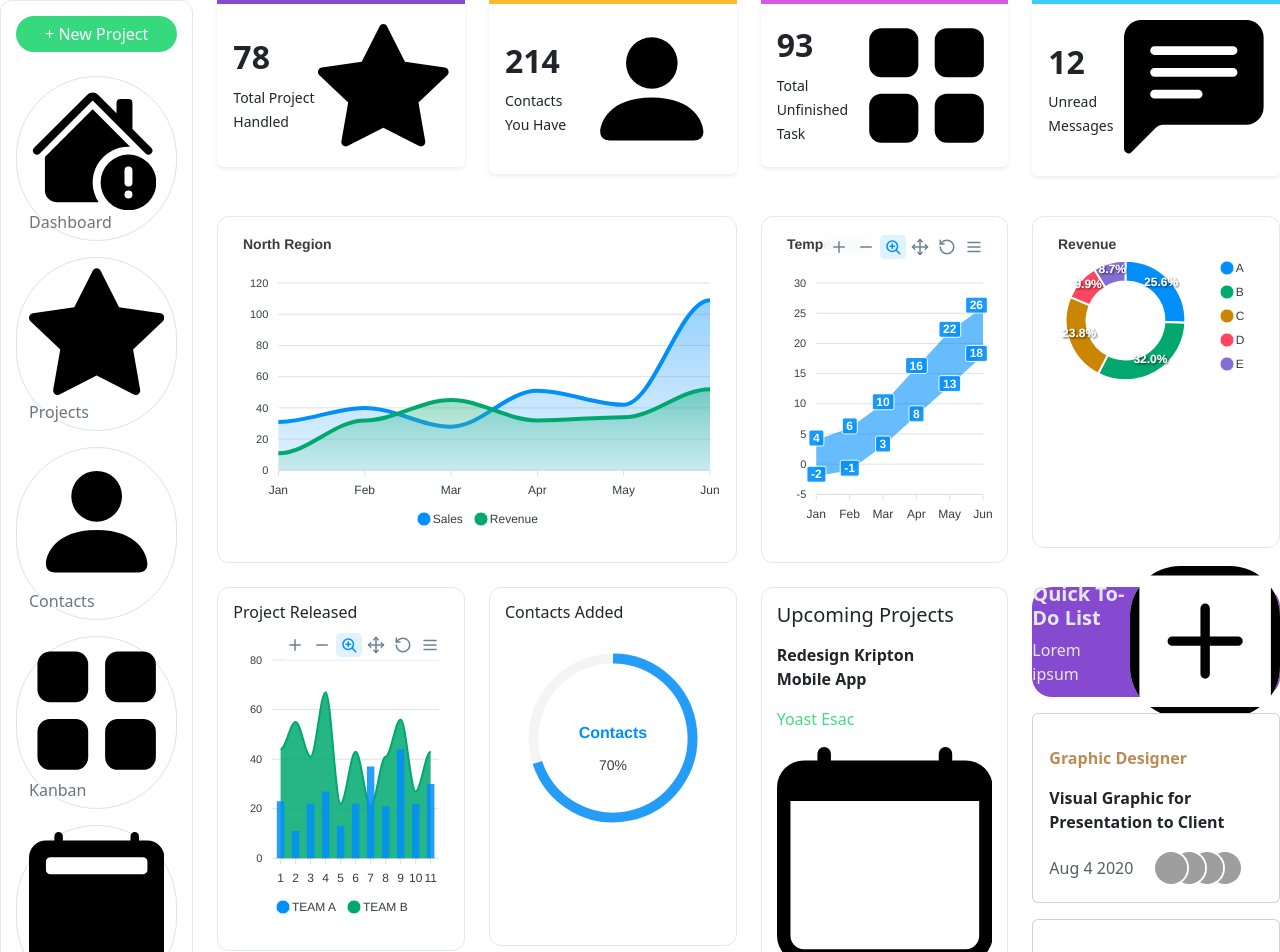
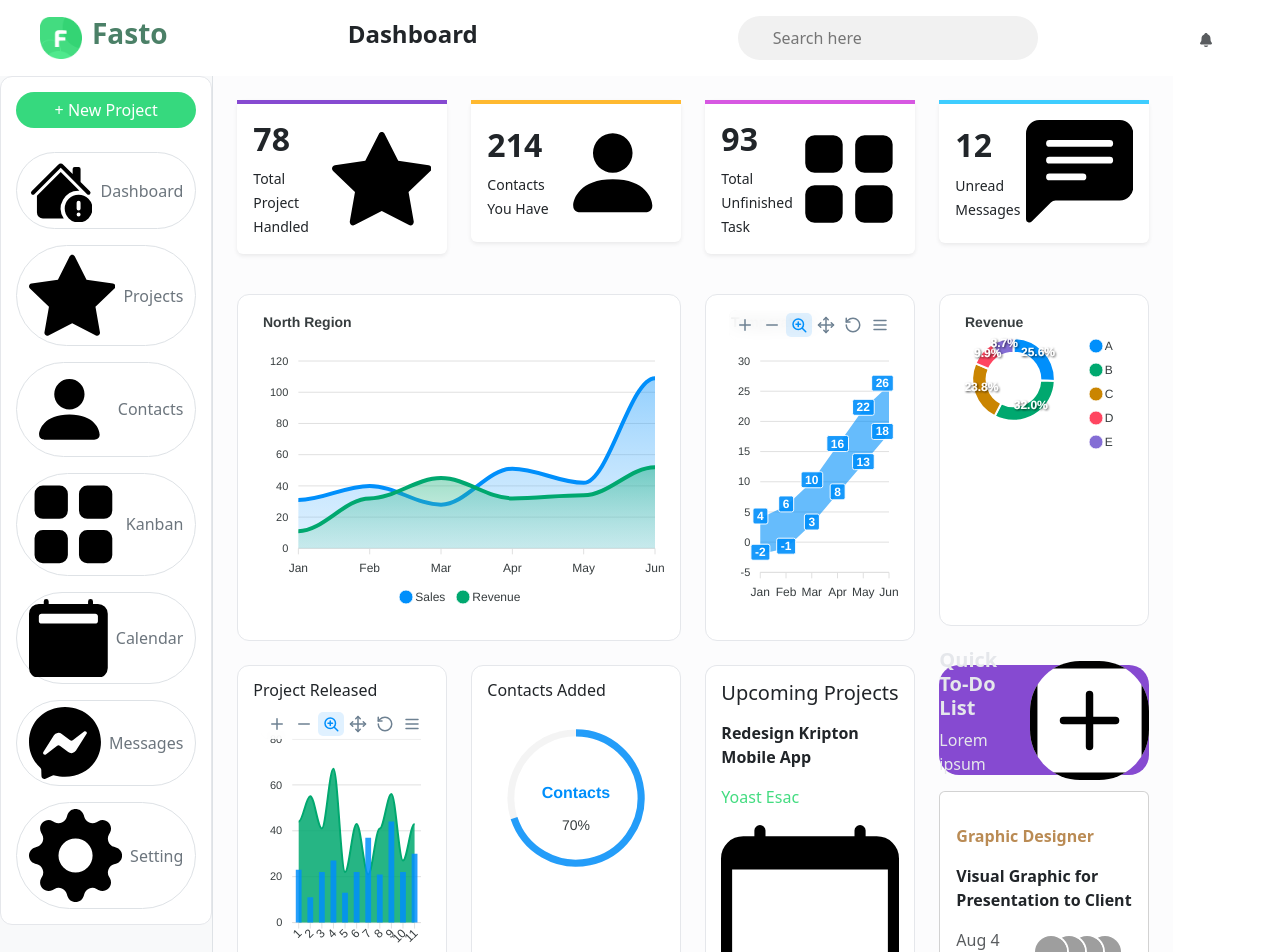
Before and after one commit to SumitYadav97/Fasto_Dashboard, a Next.js app: page / in a window 1280 px wide. Shown: the top 952 px of the page. Built offline with nearby package versions, Linux system fonts and the light colour scheme; grey boxes are pictures that could not be loaded.

Commit message:
layout fix and header done

```diff
--- /dev/null
+++ b/app/(dasahboard)/Sidebar/page.js
@@ -0,0 +1,52 @@
+
+"use client";
+import Link from 'next/link';
+import React from 'react'
+import { Button, Col } from 'react-bootstrap';
+import { Calendar2Fill, GearFill, GridFill, HouseExclamationFill, Messenger, PersonFill, StarFill } from "react-bootstrap-icons";
+
+
+const Sidebar = () => {
+  return (<>
+     {/* Sidebar */}
+
+   <div className="dashboard-card sidebar-card">
+    <Button
+      as={Link}
+      href="/projects/new"
+      className="w-100 mb-4 rounded-pill"
+      style={{ background: "#36d97e", border: "none" }}
+    >
+      + New Project
+    </Button>
+
+    <div className="d-grid gap-3 text-start">
+      <Button as={Link} href="/" variant="outline-secondary" className="rounded-pill border text-start d-flex align-items-center">
+        <HouseExclamationFill className="me-2" /> Dashboard
+      </Button>
+      <Button as={Link} href="/projects" variant="outline-secondary" className="rounded-pill border text-start d-flex align-items-center">
+        <StarFill className="me-2" /> Projects
+      </Button>
+      <Button as={Link} href="/contacts" variant="outline-secondary" className="rounded-pill border text-start d-flex align-items-center">
+        <PersonFill className="me-2" /> Contacts
+      </Button>
+      <Button as={Link} href="/kanban" variant="outline-secondary" className="rounded-pill border text-start d-flex align-items-center">
+        <GridFill className="me-2" /> Kanban
+      </Button>
+      <Button as={Link} href="/calendar" variant="outline-secondary" className="rounded-pill border text-start d-flex align-items-center">
+        <Calendar2Fill className="me-2" /> Calendar
+      </Button>
+      <Button as={Link} href="/messages" variant="outline-secondary" className="rounded-pill border text-start d-flex align-items-center">
+        <Messenger className="me-2" /> Messages
+      </Button>
+      <Button as={Link} href="/settings" variant="outline-secondary" className="rounded-pill border text-start d-flex align-items-center">
+        <GearFill className="me-2" /> Setting
+      </Button>
+    </div>
+  </div>
+  </>
+
+  )
+}
+
+export default Sidebar
--- a/app/(dasahboard)/layout.js
+++ b/app/(dasahboard)/layout.js
@@ -1,6 +1,76 @@
+"use client";
+import './../../public/fasto.png'
+import React from "react";
+import Sidebar from "./Sidebar/page"; // Adjust path if it's just component/Sidebar
+import { Row, Col, Container, Card, Button } from "react-bootstrap";
+import Dashboard from "./page";
+import { Messenger, Search } from 'react-bootstrap-icons';
+import { IoNotifications } from 'react-icons/io5';
+import './../../public/user2.png'
+export default function DashboardLayout({ children }) {
+  return (<>
+<div className='mt-3 mb-3'>
+    <div
+      style={{
+        display: "flex",
+        alignItems: "center",
+        textAlign: "center",
+        gap: "10px",
+        marginLeft: "40px"
+      }}
+    >
+      <img src="/fasto.png"
+        alt=""
+        width="42"
+        height="42"
+      />
 
-export default function Dashboard({ children }) {
-  return (
-      <body>{children}</body>
+      <h3 style={{ color: "#4B8067" }}> <b>Fasto</b></h3>
+      <h4 style={{ marginLeft: "170px" }}> <b>Dashboard</b></h4>
+      <div style={{marginLeft:"250px"}}>
+      <input
+    type="text"
+    placeholder="Search here"
+    style={{
+      background: "#F1F1F1",
+      color: "#AAAAAA",
+      border: "none",
+      width: "300px",
+      padding: "10px 10px 10px 35px",
+      borderRadius: "50px",
+      outline: "none",
+
+    }}
+  />
+  </div>
+      <div style={{marginLeft:"120px"}} className='text-muted'>
+        <Messenger />
+      </div>
+      <div style={{marginLeft:"20px"}} className='text-muted'>
+        <IoNotifications    />
+      </div>
+      <div style={{marginLeft:"80px"}} > <img src="/user2.png"
+        alt=""
+        width="42"
+        height="42"
+      /></div>
+      <div><b>Caryadee</b></div>
+    </div>
+</div>
+    <Container fluid className="p-0">
+      <Row className="g-0 min-vh-100">
+        {/* Sidebar Column */}
+        <Col md={2} className="bg-light border-end">
+          <Sidebar />
+        </Col>
+
+        {/* Main Content Component Container */}
+        <Col md={9} className="p-4 bg-light-subtle">
+          <main>{children}</main>
+          <Dashboard />
+        </Col>
+      </Row>
+    </Container>
+  </>
   );
 }
--- a/app/(dasahboard)/page.js
+++ b/app/(dasahboard)/page.js
@@ -1,5 +1,5 @@
 "use client";
-
+// import Link from 'next/link';
 import React from "react";
 import { Row, Col, Card, Button } from "react-bootstrap";
 import ReactApexChart from "react-apexcharts";
@@ -207,9 +207,12 @@ const avatars = [
 const Dashboard = () => (
   <Row className="g-4">
     {/* Sidebar */}
-    <Col lg={2}>
+    {/* <Col lg={2}>
      <div className="dashboard-card sidebar-card">
+
       <Button
+        as={Link}
+        href="/projects/new"
         className="w-100 mb-4 rounded-pill"
         style={{ background: "#36d97e", border: "none" }}
       >
@@ -217,39 +220,80 @@ const Dashboard = () => (
       </Button>
 
       <div className="d-grid gap-3 text-start">
-          <Button variant="outline-secondary" className="rounded-pill border text-start">
+
+        <Button
+          as={Link}
+          href="/"
+          variant="outline-secondary"
+          className="rounded-pill border text-start d-flex align-items-center"
+        >
           <HouseExclamationFill className="me-2" />
           Dashboard
         </Button>
 
-          <Button variant="outline-secondary " className="rounded-pill border text-start">
-            <StarFill /> Projects
+
+        <Button
+          as={Link}
+          href="/projects"
+          variant="outline-secondary"
+          className="rounded-pill border text-start d-flex align-items-center"
+        >
+          <StarFill className="me-2" /> Projects
         </Button>
 
-          <Button variant="outline-secondary" className="rounded-pill border text-start">
-            <PersonFill />Contacts
+
+        <Button
+          as={Link}
+          href="/contacts"
+          variant="outline-secondary"
+          className="rounded-pill border text-start d-flex align-items-center"
+        >
+          <PersonFill className="me-2" /> Contacts
         </Button>
 
-          <Button variant="outline-secondary" className="rounded-pill border text-start">
-            <GridFill /> Kanban
+
+        <Button
+          as={Link}
+          href="/kanban"
+          variant="outline-secondary"
+          className="rounded-pill border text-start d-flex align-items-center"
+        >
+          <GridFill className="me-2" /> Kanban
         </Button>
 
-          <Button variant="outline-secondary" className="rounded-pill border text-start">
-            <Calendar2Fill /> Calendar
+
+        <Button
+          as={Link}
+          href="/calendar"
+          variant="outline-secondary"
+          className="rounded-pill border text-start d-flex align-items-center"
+        >
+          <Calendar2Fill className="me-2" /> Calendar
         </Button>
-          <Button variant="outline-secondary" className="rounded-pill border text-start">
-            <Messenger /> Messages
+
+        <Button
+          as={Link}
+          href="/messages"
+          variant="outline-secondary"
+          className="rounded-pill border text-start d-flex align-items-center"
+        >
+          <Messenger className="me-2" /> Messages
         </Button>
-          <Button variant="outline-secondary" className="rounded-pill border text-start">
-            <GearFill /> Setting
+
+        <Button
+          as={Link}
+          href="/settings"
+          variant="outline-secondary"
+          className="rounded-pill border text-start d-flex align-items-center"
+        >
+          <GearFill className="me-2" /> Setting
         </Button>
       </div>
     </div>
-    </Col>
+    </Col> */}
 
     {/* Main Content */}
-    <Col lg={10}>
-
+    <Col md={12} lg={12}>
       <Row className="g-4">
         {/* Card 1 */}
         <Col lg={3} md={6}>
--- a/app/globals.css
+++ b/app/globals.css
@@ -57,6 +57,7 @@ a {
   border: 1px solid #e5e7eb;
   border-radius: 12px;
   padding: 15px;
+  width: 100%;
 }.slider_btn {
   width: 100%;
   background: transparent !important;
--- a/app/page.js
+++ b/app/page.js
@@ -5,7 +5,7 @@ import Dashboard from "./(dasahboard)/page";
 export default function Home() {
   return (<>
     <Slider/>
-  <Dashboard/>
+  {/* <Dashboard/> */}
   </>
   );
 }
```
Also changed, not shown: app/(dasahboard)/projects/page.js (+11 -0 lines), public/fasto.png (added). Lines whose indentation alone changed are shown as unchanged.
